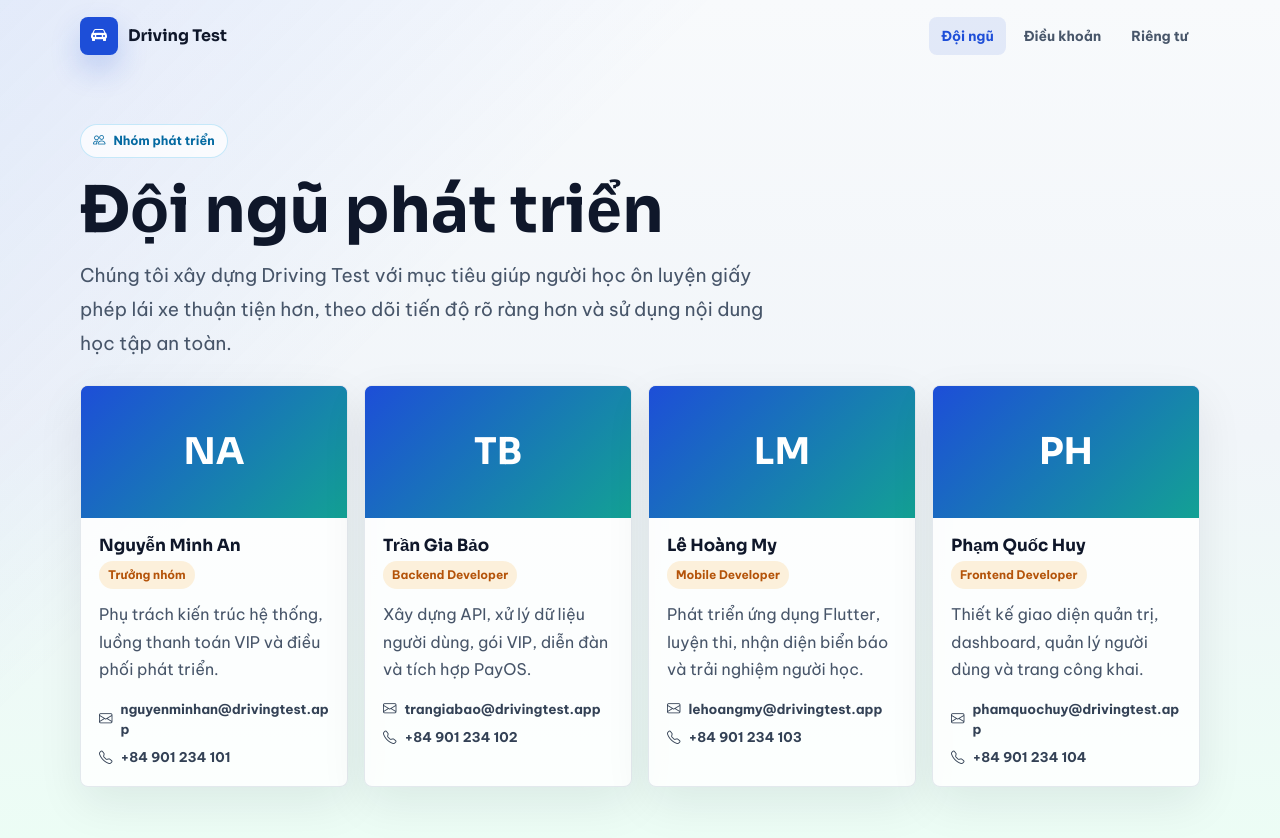
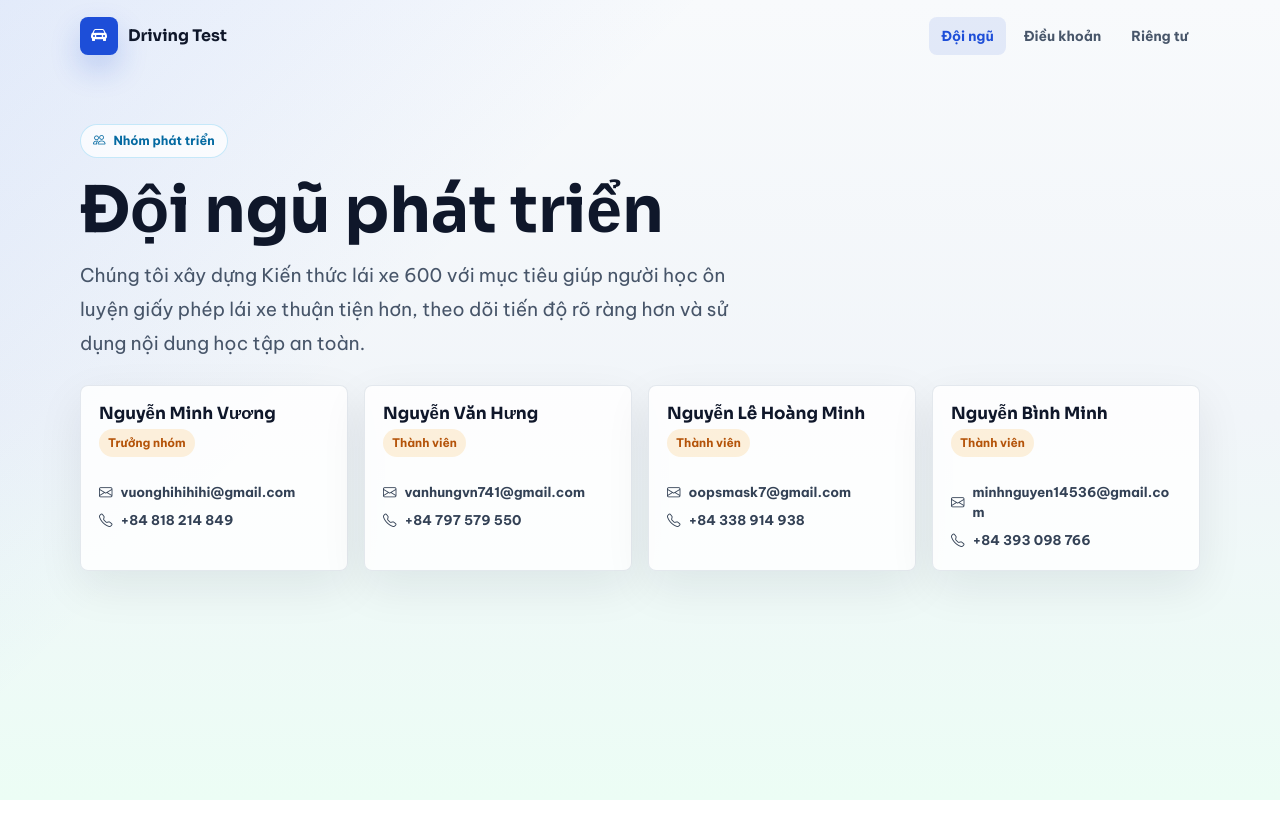
Before and after one commit to MinhVuong2203/DrivingTestAdminFE, a Vue app: page /development-team in a window 1280 px wide. Shown: the top 838 px of the page. After the commit the page ends 800 px from the top, so only its background shows below. Built offline with nearby package versions, Linux system fonts and the light colour scheme; no server answers.

Commit message:
Update DevelopmentTeamView.vue

```diff
--- a/src/views/public_page/DevelopmentTeamView.vue
+++ b/src/views/public_page/DevelopmentTeamView.vue
@@ -3,37 +3,28 @@ import '@/assets/css/public-pages.css'
 
 const members = [
   {
-    name: 'Nguyễn Minh An',
-    initials: 'NA',
+    name: 'Nguyễn Minh Vương',
     role: 'Trưởng nhóm',
-    description: 'Phụ trách kiến trúc hệ thống, luồng thanh toán VIP và điều phối phát triển.',
-    email: 'nguyenminhan@drivingtest.app',
-    phone: '+84 901 234 101',
+    email: 'vuonghihihihi@gmail.com',
+    phone: '+84 818 214 849',
   },
   {
-    name: 'Trần Gia Bảo',
-    initials: 'TB',
-    role: 'Backend Developer',
-    description: 'Xây dựng API, xử lý dữ liệu người dùng, gói VIP, diễn đàn và tích hợp PayOS.',
-    email: 'trangiabao@drivingtest.app',
-    phone: '+84 901 234 102',
+    name: 'Nguyễn Văn Hưng',
+    role: 'Thành viên',
+    email: 'vanhungvn741@gmail.com',
+    phone: '+84 797 579 550',
   },
   {
-    name: 'Lê Hoàng My',
-    initials: 'LM',
-    role: 'Mobile Developer',
-    description:
-      'Phát triển ứng dụng Flutter, luyện thi, nhận diện biển báo và trải nghiệm người học.',
-    email: 'lehoangmy@drivingtest.app',
-    phone: '+84 901 234 103',
+    name: 'Nguyễn Lê Hoàng Minh',
+    role: 'Thành viên',
+    email: 'oopsmask7@gmail.com',
+    phone: '+84 338 914 938',
   },
   {
-    name: 'Phạm Quốc Huy',
-    initials: 'PH',
-    role: 'Frontend Developer',
-    description: 'Thiết kế giao diện quản trị, dashboard, quản lý người dùng và trang công khai.',
-    email: 'phamquochuy@drivingtest.app',
-    phone: '+84 901 234 104',
+    name: 'Nguyễn Bình Minh',
+    role: 'Thành viên',
+    email: 'minhnguyen14536@gmail.com',
+    phone: '+84 393 098 766',
   },
 ]
 </script>
@@ -62,18 +53,15 @@ const members = [
       <h1 class="public-title">Đội ngũ phát triển</h1>
 
       <p class="public-lead">
-        Chúng tôi xây dựng Driving Test với mục tiêu giúp người học ôn luyện giấy phép lái xe thuận
+        Chúng tôi xây dựng Kiến thức lái xe 600 với mục tiêu giúp người học ôn luyện giấy phép lái xe thuận
         tiện hơn, theo dõi tiến độ rõ ràng hơn và sử dụng nội dung học tập an toàn.
       </p>
 
       <div class="team-grid mt-4">
         <article v-for="member in members" :key="member.email" class="member-card">
-          <div class="member-avatar">{{ member.initials }}</div>
-
           <div class="member-body">
             <h2>{{ member.name }}</h2>
             <span class="member-role">{{ member.role }}</span>
-            <p>{{ member.description }}</p>
 
             <div class="contact-list">
               <a :href="`mailto:${member.email}`">
```
